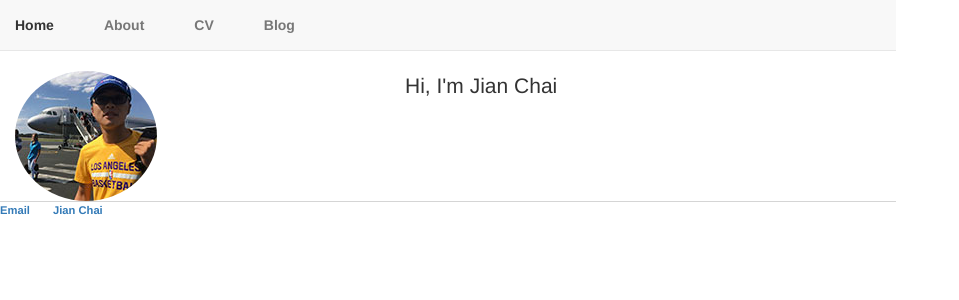
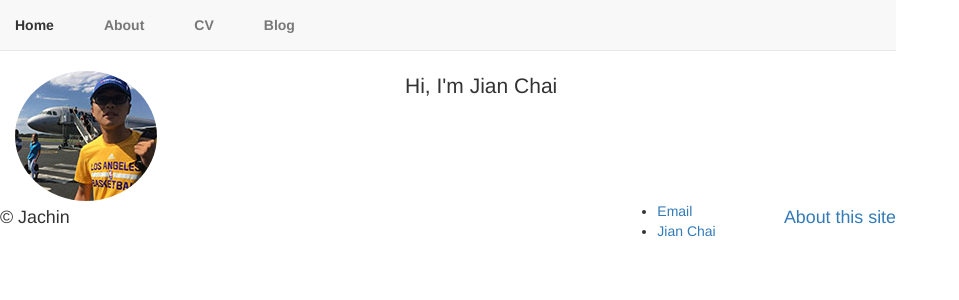
Before and after one commit to jachinchai/jachinchai.github.io, a Jekyll site: the page built from index.html, in a window 1280 px wide. Shown: the top 300 px of the page, without its empty margins (0-959 px from the left). Built offline with Jekyll 4.4.1, drawn with Linux system fonts in a browser that asks for light colours; nearby versions of some CDN libraries.

Commit message:
Update default.html

```diff
--- a/_layouts/default.html
+++ b/_layouts/default.html
@@ -23,14 +23,22 @@
 			{{ content }}
 
 			</div><!-- /.container -->
-			<footer>
-	    		<div>
+
+			<div class="footer">
+			<div class="row">
+				<div class="col-sm-8">
+					<p><small>&copy; Jachin</small></p>
+				</div>
+				<div class="col-sm-4">
+				<p class="pull-right"><small><a href="/about" title="About this site">About this site</a></small></p>
 				<ul>
 	        		<li><a href="mailto:caigenxiangsky@gmail.com">Email</a></li>
 	        		<li><a href="https://github.com/jachinchai"> Jian Chai</a></li>
 				</ul>
 				</div>
-			</footer>
+				</div>
+			</div> <!-- /footer -->
+
 			<script src="https://ajax.googleapis.com/ajax/libs/jquery/3.0.0/jquery.min.js"></script>
 			<script src="/js/bootstrap.min.js"></script>
 		</body>
```
